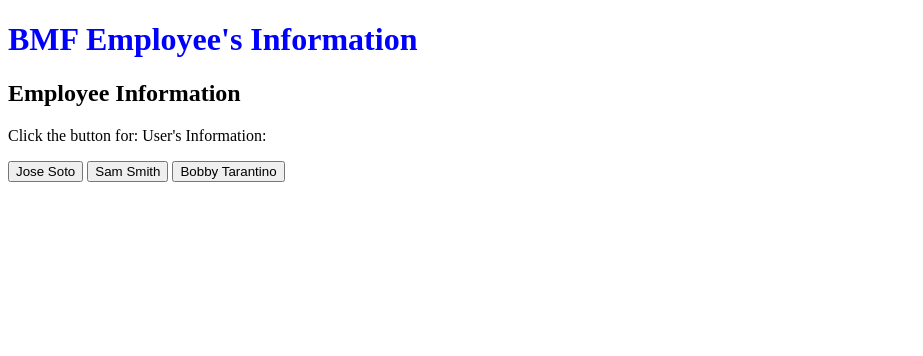
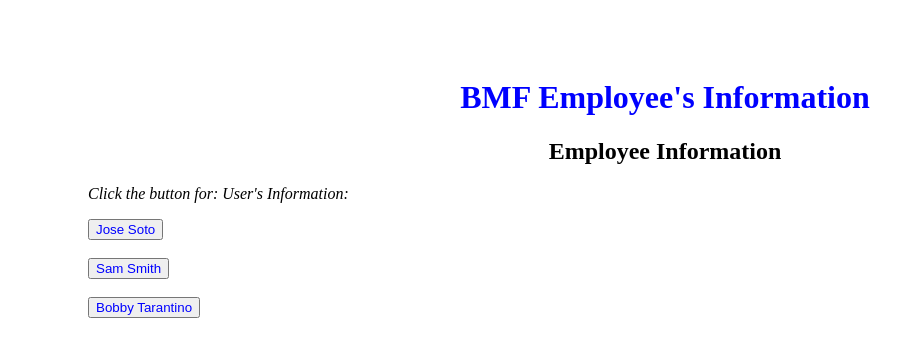
Before and after one commit to jsoto007/jsprojec_v300, a plain HTML site: page index.html in a window 1280 px wide. Shown: the whole page, without its empty margins (0-923 px from the left). Drawn offline with Linux system fonts and the light colour scheme; no server answers.

Commit message:
added css style

```diff
--- a/index.html
+++ b/index.html
@@ -10,18 +10,23 @@
   </head>
   <body>
 
-    <h1 style="color:blue;">BMF Employee's Information</h1>
+    <h1 id= hi-title style="color:blue;">BMF Employee's Information</h1>
 
 
 </style>
 </head>
 <body>
-  <h2>Employee Information</h2>
+  <h2 id=h2-page-info>Employee Information</h2>
   <p id='employee_directory'></p>
-  <p>Click the button for: User's Information:</p>
 
-  <button id="load_info_1">Jose Soto</button>
-  <button id="load_info_2">Sam Smith</button>
+  <em>
+  <p id='p-01'>Click the button for: User's Information:</p>
+  </em>
+
+  <button id="load_info_1">Jose Soto</button><br>
+  <br>
+  <button id="load_info_2">Sam Smith</button><br>
+  <br>
   <button id="load_info_3">Bobby Tarantino</button>
 
 
--- a/style.css
+++ b/style.css
@@ -0,0 +1,38 @@
+body {
+    /* text-align: center; */
+    background-color: F8F8FF;
+    padding-top: 50px;
+    padding-right: 30px;
+    padding-bottom: 50px;
+    padding-left: 80px;
+
+}
+
+#hi-title {
+    text-align: center;
+}
+#h2-page-info {
+    text-align: center;
+}
+
+#p-01 {
+    color: black
+
+}
+
+#time_sheet {
+    color:rgb(0, 0, 0);
+    text-align: center;
+    font-family: 'Times New Roman', Times, sefic;
+    border:rgb(0, 0, 0)
+
+}
+
+#load_info_1 {
+    color: blue;
+}
+#load_info_2 {
+    color: blue;
+}#load_info_3 {
+    color: blue;
+}
```
